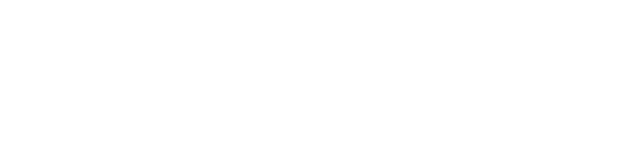
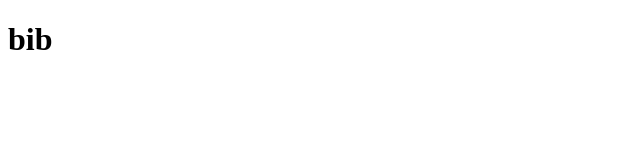
Before and after one commit to khairatulnisa/tugas, a plain HTML site: page index.html in a window 1280 px wide. Shown: the full height of the page, 0-640 px from the left. Drawn offline with Linux system fonts and the light colour scheme.

Commit message:
tambah heading

```diff
--- a/index.html
+++ b/index.html
@@ -4,9 +4,9 @@
     <meta charset="UTF-8">
     <meta http-equiv="X-UA-Compatible" content="IE=edge">
     <meta name="viewport" content="width=device-width, initial-scale=1.0">
-    <title>Document</title>
+    <title>habib</title>
 </head>
 <body>
-
+    <h1>bib</h1>
 </body>
 </html>
```
